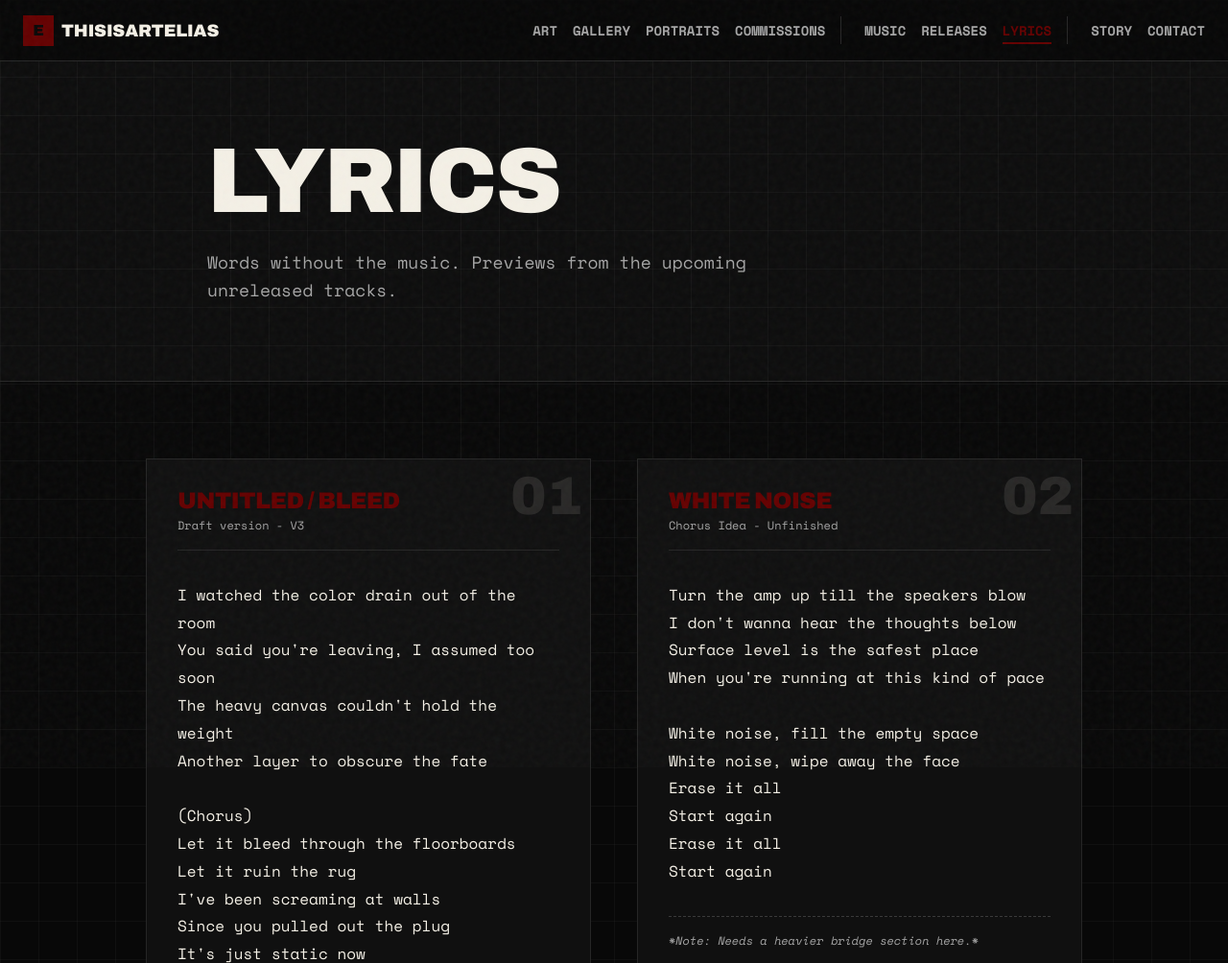
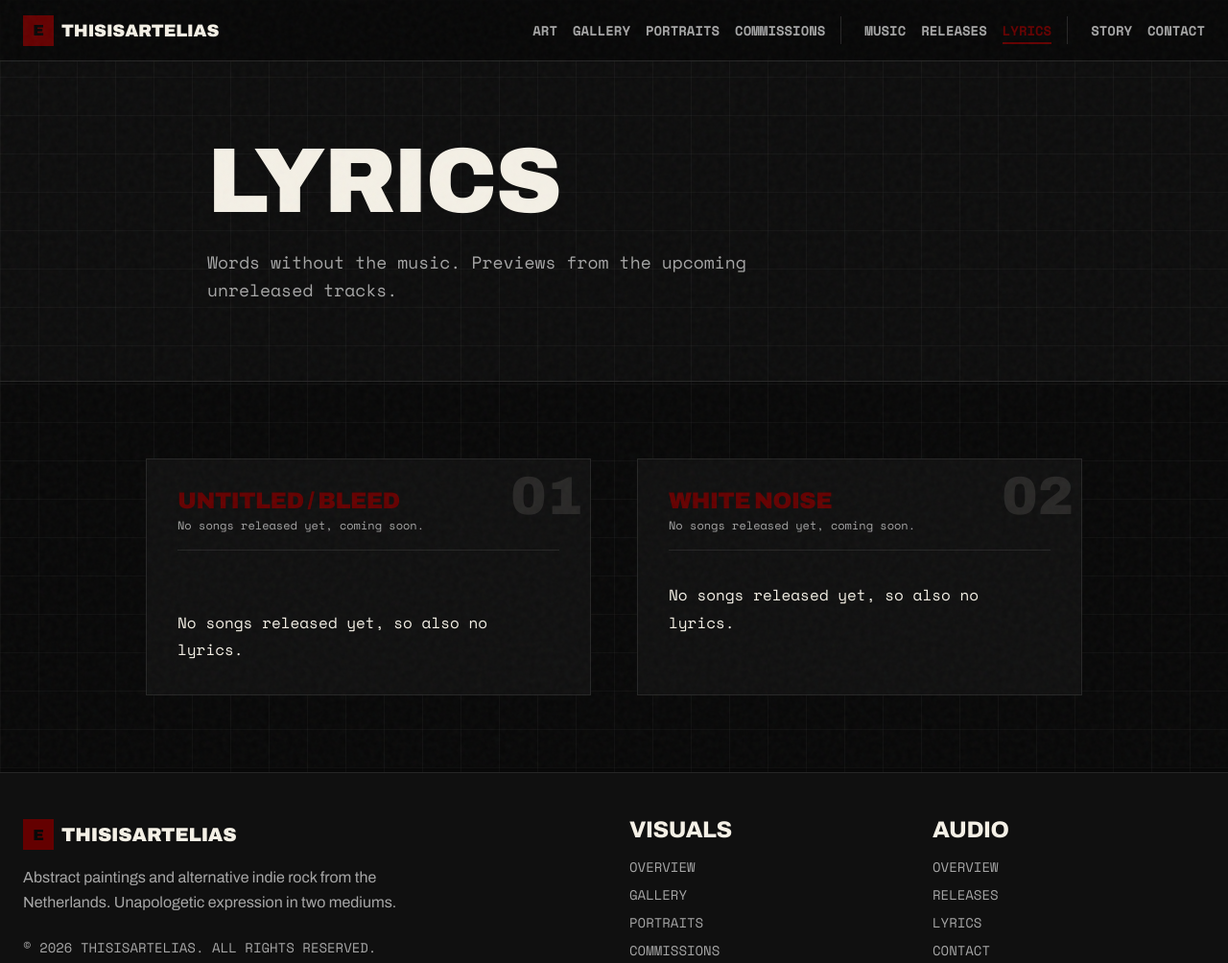
Before and after one commit to Thisisartelias/thisisartelias.github.io, a plain HTML site: page lyrics.html in a window 1280 px wide. Shown: the top 1004 px of the page at 96% size. Drawn offline with nearby package versions, Linux system fonts and the light colour scheme.

Commit message:
Revise lyrics to reflect no songs available
Updated lyrics section to indicate no songs released yet.

```diff
--- a/lyrics.html
+++ b/lyrics.html
@@ -74,40 +74,16 @@
         <div class="lyric-card">
           <div class="track-number">01</div>
           <h2 class="text-primary">Untitled / Bleed</h2>
-          <p class="lyric-meta">Draft version - V3</p>
-          <div class="lyric-text">I watched the color drain out of the room
-You said you're leaving, I assumed too soon
-The heavy canvas couldn't hold the weight
-Another layer to obscure the fate
-
-(Chorus)
-Let it bleed through the floorboards
-Let it ruin the rug
-I've been screaming at walls
-Since you pulled out the plug
-It's just static now
-It's just static now
-
-I tried to paint over the cracks you left
-But acrylic doesn't dry fast enough</div>
+          <p class="lyric-meta">No songs released yet, coming soon.</p>
+          <div class="lyric-text">
+          No songs released yet, so also no lyrics.</div>
         </div>
 
         <div class="lyric-card">
           <div class="track-number">02</div>
           <h2 class="text-secondary">White Noise</h2>
-          <p class="lyric-meta">Chorus Idea - Unfinished</p>
-          <div class="lyric-text">Turn the amp up till the speakers blow
-I don't wanna hear the thoughts below
-Surface level is the safest place
-When you're running at this kind of pace
-
-White noise, fill the empty space
-White noise, wipe away the face
-Erase it all
-Start again
-Erase it all
-Start again</div>
-          <div class="lyric-note">*Note: Needs a heavier bridge section here.*</div>
+          <p class="lyric-meta">No songs released yet, coming soon.</p>
+          <div class="lyric-text">No songs released yet, so also no lyrics.</div>
         </div>
       </div>
     </section>
```
